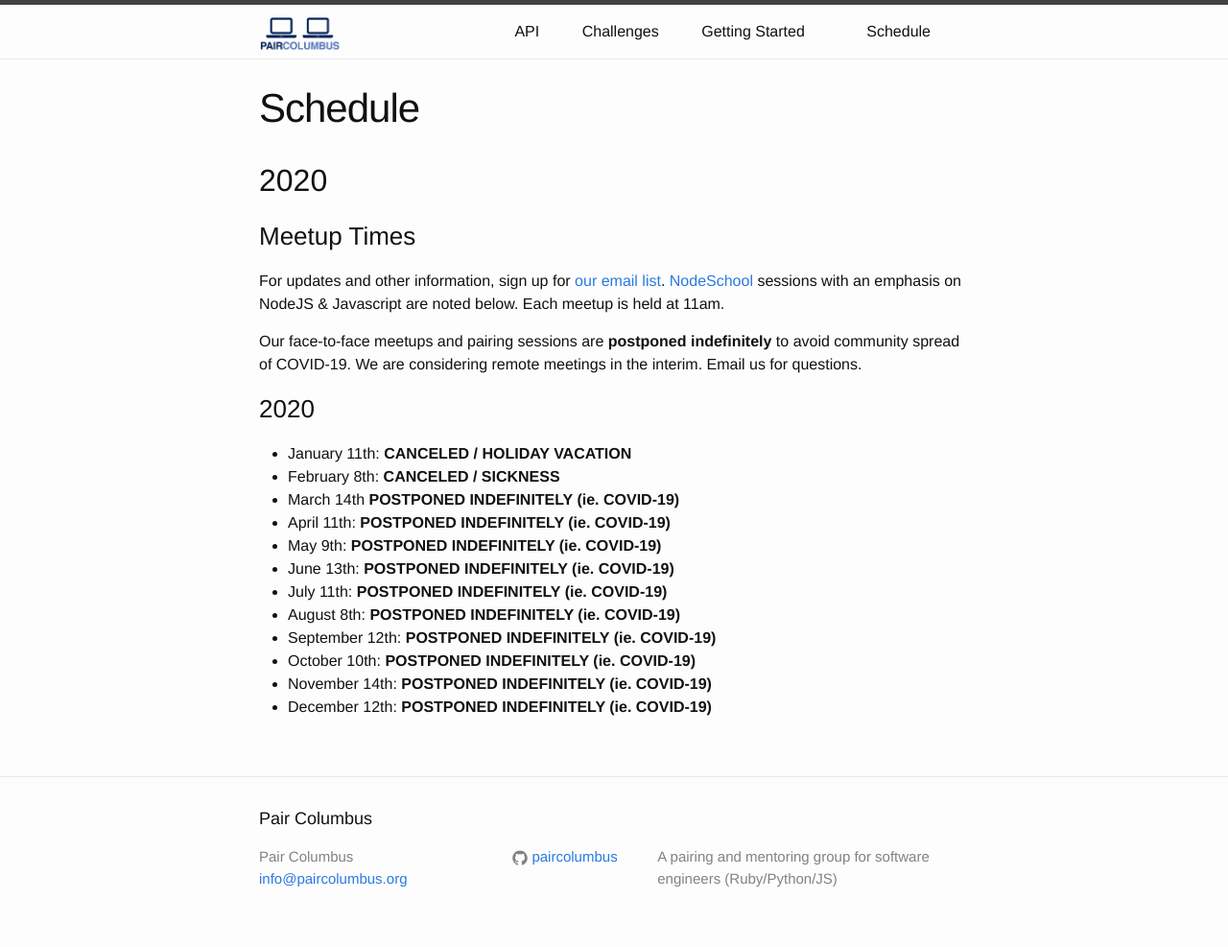
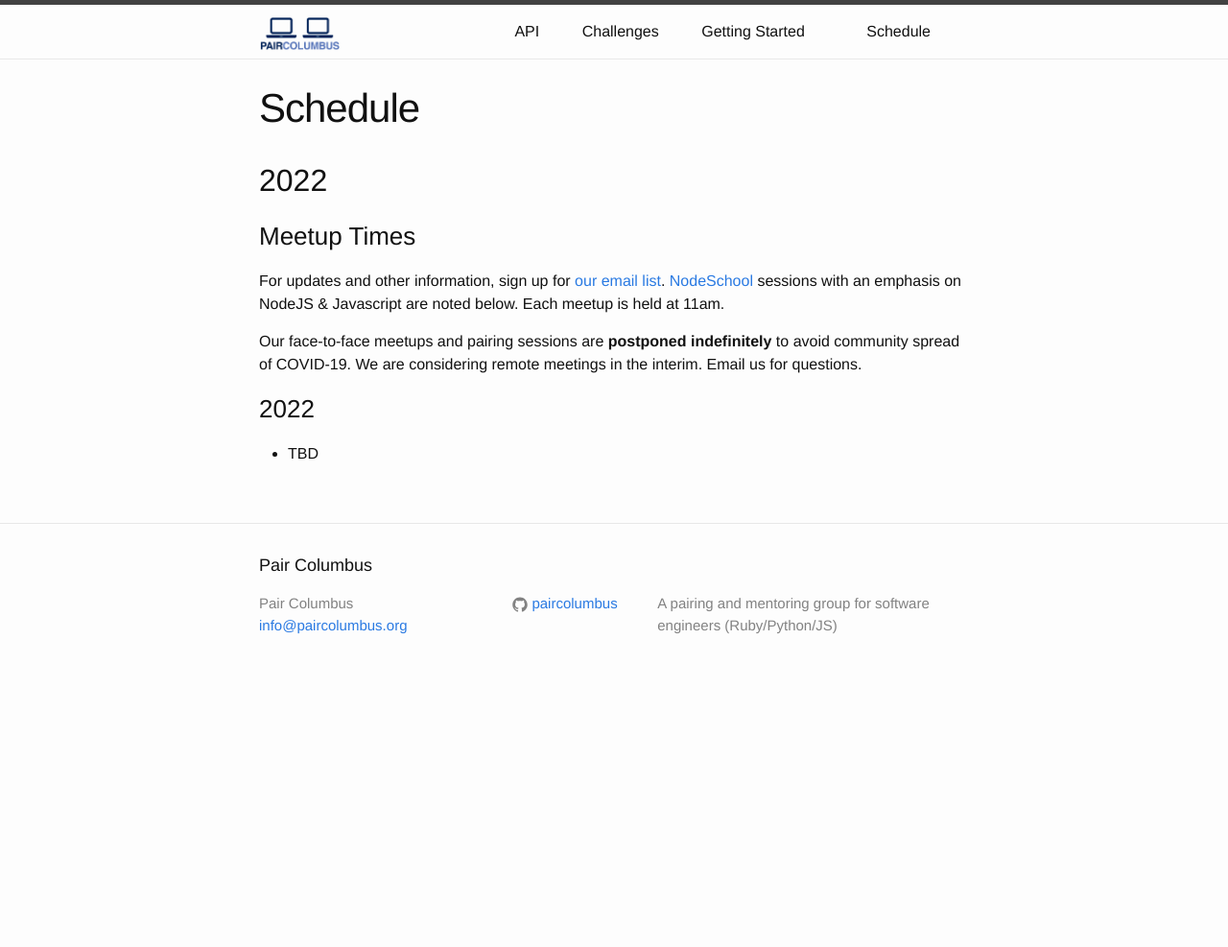
Before and after one commit to paircolumbus/paircolumbus.github.io, a Jekyll site: the page built from pages/schedule.md, in a window 1280 px wide. Shown: the whole page at 96% size. Built offline with Jekyll 4.4.1, drawn with Linux system fonts in a browser that asks for light colours; comment, search, counter and statistics services are not loaded; after the commit the page ends 900 px from its top, so only the background shows below that.

Commit message:
update schedule

```diff
--- a/pages/schedule.md
+++ b/pages/schedule.md
@@ -4,23 +4,12 @@ title: Schedule
 permalink: /schedule/
 ---
 
-## 2020
+## 2022
 
 ### Meetup Times
 For updates and other information, sign up for [our email list](http://paircolumbus.org/). [NodeSchool](http://nodeschool.io) sessions with an emphasis on NodeJS & Javascript are noted below. Each meetup is held at 11am.
 
 Our face-to-face meetups and pairing sessions are __postponed indefinitely__ to avoid community spread of COVID-19. We are considering remote meetings in the interim. Email us for questions.
 
-### 2020
-- January 11th: __CANCELED / HOLIDAY VACATION__
-- February 8th: __CANCELED / SICKNESS__
-- March 14th __POSTPONED INDEFINITELY (ie. COVID-19)__
-- April 11th: __POSTPONED INDEFINITELY (ie. COVID-19)__
-- May 9th: __POSTPONED INDEFINITELY (ie. COVID-19)__
-- June 13th: __POSTPONED INDEFINITELY (ie. COVID-19)__
-- July 11th: __POSTPONED INDEFINITELY (ie. COVID-19)__
-- August 8th: __POSTPONED INDEFINITELY (ie. COVID-19)__
-- September 12th: __POSTPONED INDEFINITELY (ie. COVID-19)__
-- October 10th: __POSTPONED INDEFINITELY (ie. COVID-19)__
-- November 14th: __POSTPONED INDEFINITELY (ie. COVID-19)__
-- December 12th: __POSTPONED INDEFINITELY (ie. COVID-19)__
+### 2022
+- TBD
```
